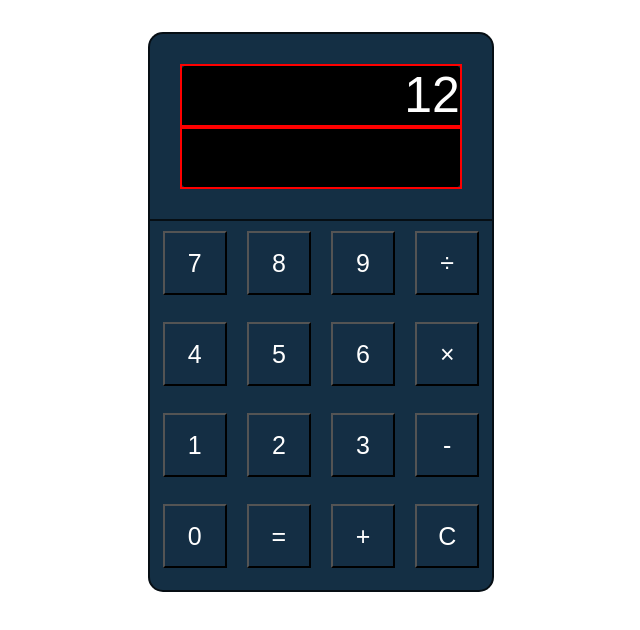
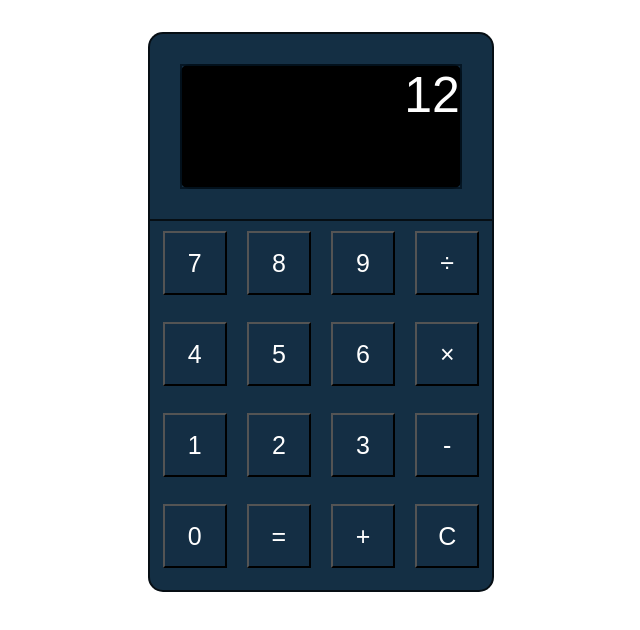
Before and after one commit to rasooli451/Calculator2, a plain HTML site: page index.html in a window 1280 px wide. Shown: the whole page, without its empty margins (319-959 px from the left). Drawn offline with Linux system fonts and the light colour scheme.

Commit message:
Changed borders and Colors

```diff
--- a/styles.css
+++ b/styles.css
@@ -67,13 +67,17 @@ body{
 .display .input{
     text-align: right;
     font-size: min(50px, 10vw);
-    border: 2px solid red;
+    border-top: 2px solid #03131fde;
+    border-left : 2px solid #03131fde;
+    border-right: 2px solid #03131fde;
     height: 50%;
 }
 
 .display .result{
     text-align: right;
-    border: 2px solid red;
+    border-left: 2px solid #03131fde;
+    border-right: 2px solid #03131fde;
+    border-bottom: 2px solid #03131fde;
     height: 50%;
     font-size: min(50px, 10vw);
 }
```
